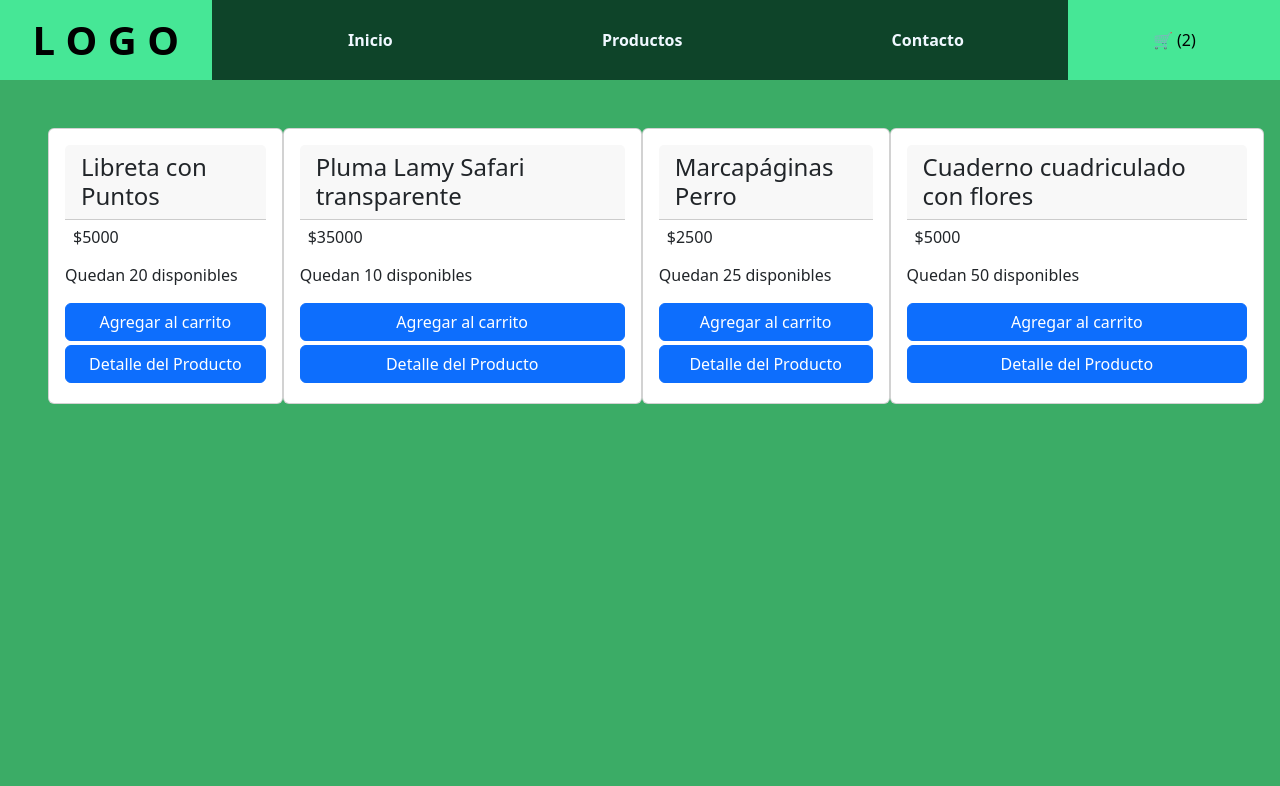
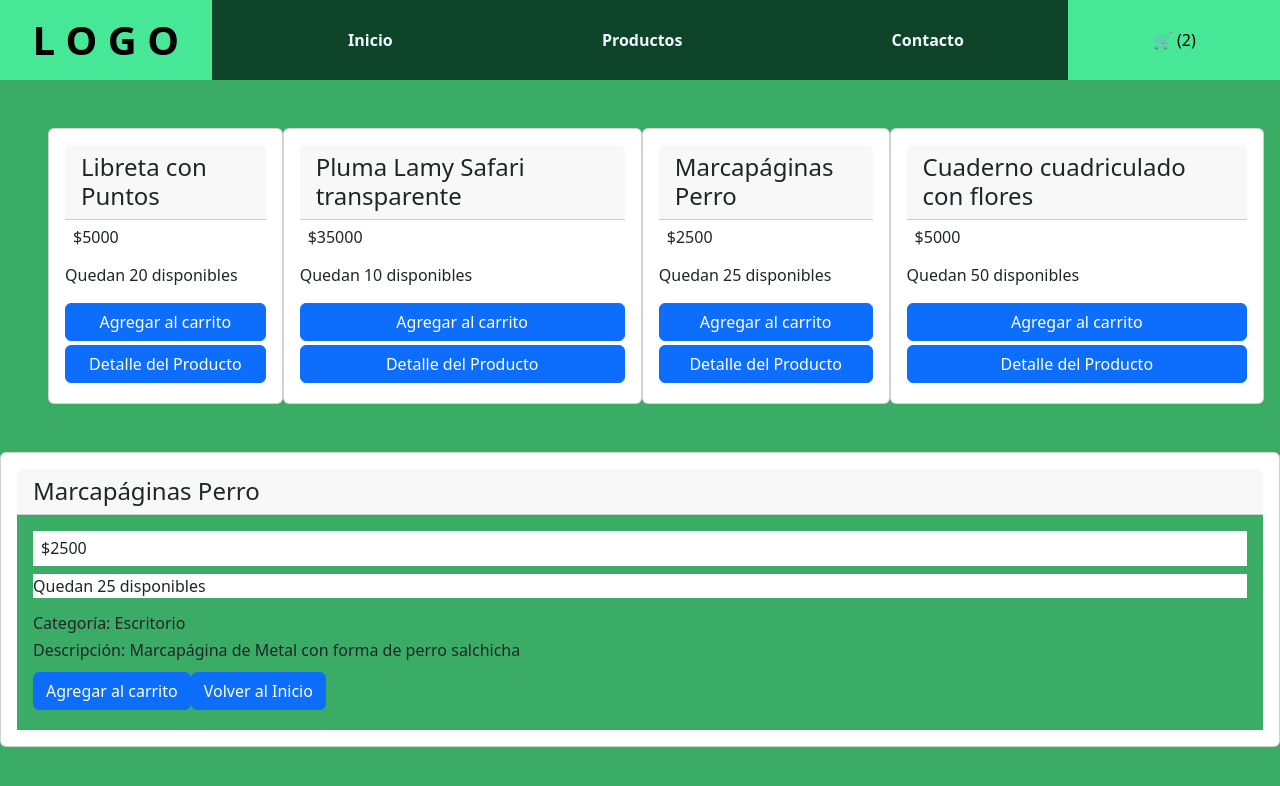
Before and after one commit to KarinaMunoz2211/React_segundo-entregable, a React (Vite) app: page / in a window 1280 px wide. Shown: the top 786 px of the page. Built offline with nearby package versions, Linux system fonts and the light colour scheme.

Commit message:
Detail card

```diff
--- a/src/components/ItemListContainer/ItemListContainer.jsx
+++ b/src/components/ItemListContainer/ItemListContainer.jsx
@@ -11,7 +11,14 @@ function ItemListContainer() {
   const [loader, setLoading] = useState(true);
   const [allProducts, setAllProducts] = useState(null)
 
-  const [choosenProduct, setChoosenProduct] = useState(null)
+  const [choosenProduct, setChoosenProduct] = useState(
+    {id: 3,
+    title: "Marcapáginas Perro",
+    price: 2500,
+    category: "Escritorio",
+    stock:25,
+    description: "Marcapágina de Metal con forma de perro salchicha",
+  });
 
   useEffect(() => {
 
@@ -25,6 +32,8 @@ function ItemListContainer() {
   },[])
 
   return (
+    <div>
+
       <div className="container-products">
         {
           loader ?
@@ -36,7 +45,7 @@ function ItemListContainer() {
               );
             })
         }
-
+      </div>
       {
         choosenProduct && <ItemDetail product={choosenProduct}/>
       }
```
Lines whose indentation alone changed are shown as unchanged.
